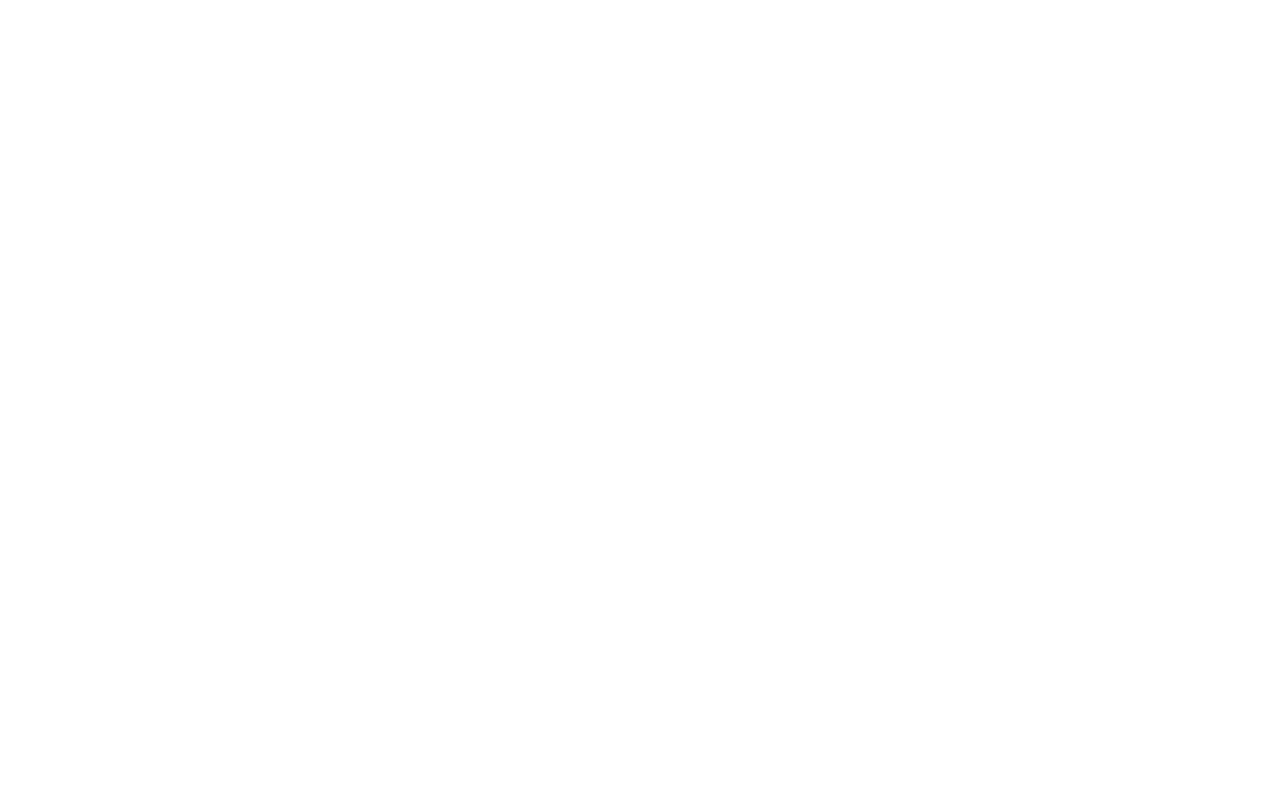
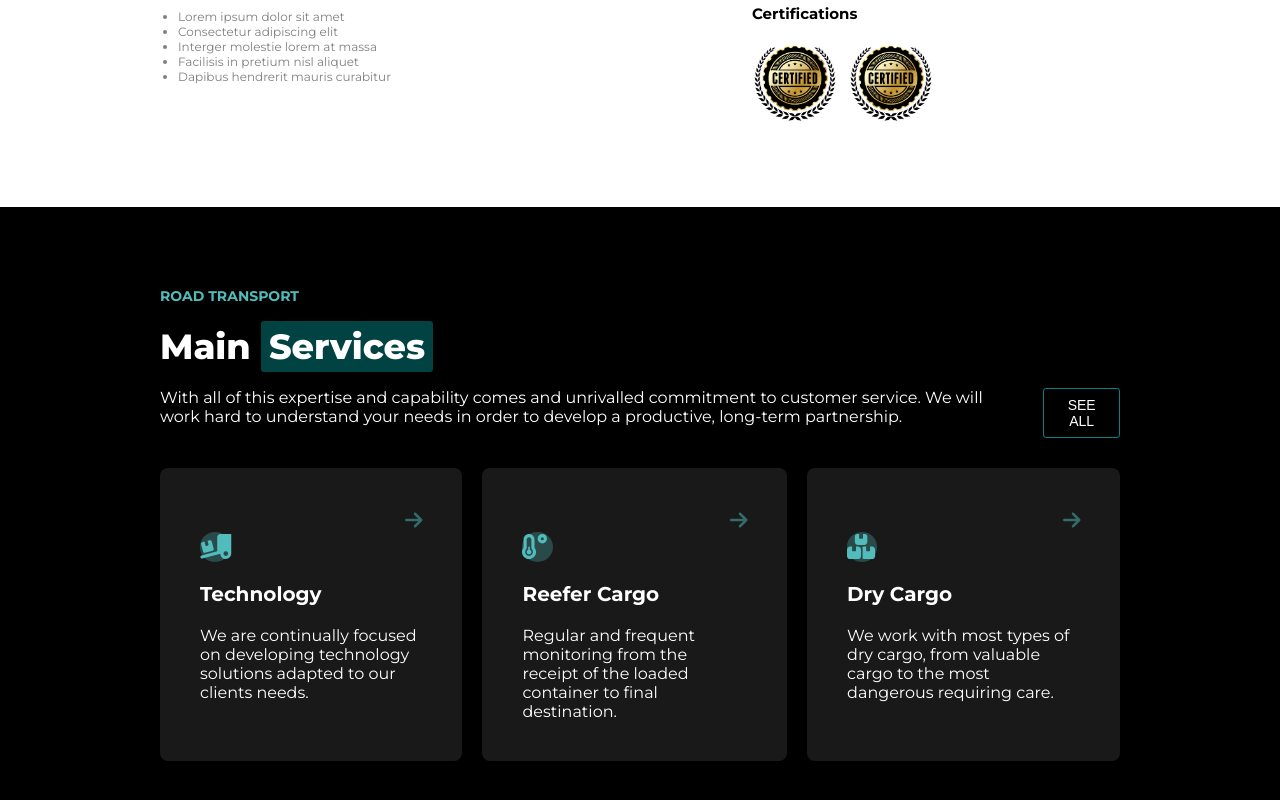
Before and after one commit to Ale-1407/proj-html-vuejs, a Vue app in the folder proj/: page / in a window 1280 px wide. Shown: the part 1182-1982 px from the top of the page. Before the commit the page ends 1189 px from the top, so only its background shows below. Built offline with nearby package versions, Linux system fonts and the light colour scheme.

Commit message:
sezione main services completata

```diff
--- a/proj/src/components/HeaderComp.vue
+++ b/proj/src/components/HeaderComp.vue
@@ -107,7 +107,7 @@
     background-position: top;
     padding-top: 20px;
     color: white;
-    height: 560px;
+    height: 95vh;
 }
 
 .menu{
@@ -182,7 +182,7 @@
     background-color: rgb(5, 130, 131);
     border: transparent;
     border-radius: 3px;
-    font-size: 12px;
+    font-size: 14px;
 }
 
 .typeTwo{
@@ -190,6 +190,7 @@
     background-color: transparent;
     border: 1px solid rgb(5, 130, 131);
     color: white;
-    font-size: 12px;
+    font-size: 14px;
+    border-radius: 3px;
 }
 </style>
--- a/proj/src/components/MainComp.vue
+++ b/proj/src/components/MainComp.vue
@@ -38,25 +38,31 @@
                         <img src="../assets/img/certificate.png" alt="img">
                       </div>
                     </div>
-
                 </div>
             </div>
         </section>
+        <MainServices />
     </main>
 </template>
 
 <script>
 
+import MainServices from './MainServices.vue';
+
+
 export default{
-    name: 'MainComp',
+    name: "MainComp",
     data() {
-        return{
+        return {
             trucks: [
-                { img: 'truck-1.png', info: 'Light', weight: 'Max Weight 1200 Kg', },
-                { img: 'truck-1.png', info: 'Medium', weight: 'Max Weight 6000 Kg', },
-                { img: 'truck-1.png', info: 'Heavy', weight: 'Max Weight 24000 Kg', }
+                { img: "truck-1.png", info: "Light", weight: "Max Weight 1200 Kg", },
+                { img: "truck-1.png", info: "Medium", weight: "Max Weight 6000 Kg", },
+                { img: "truck-1.png", info: "Heavy", weight: "Max Weight 24000 Kg", }
             ]
-        }
+        };
+    },
+    components: {
+        MainServices
     }
 }
 
@@ -86,7 +92,7 @@
 #blue-text{
     color: #52bbbb;
     font-weight: bold;
-    font-size: 12px;
+    font-size: 14px;
 }
 
 .bordo{
@@ -104,7 +110,7 @@
     font-weight: 800;
     font-size: 35px;
     background-color: rgba(3, 131, 132, 0.2);
-    padding: 4px;
+    padding: 4px 8px;
     border-radius: 3px;
 }
 
--- /dev/null
+++ b/proj/src/components/MainServices.vue
@@ -0,0 +1,136 @@
+<template>
+    <section>
+        <div class="services">
+            <span id="blue-text">ROAD TRANSPORT</span>
+            <div class="text-services">
+                <span>Main </span>
+                <span>Services</span>
+            </div>
+            <div class="text-button">
+                <div class="div-1">
+                   <span>With all of this expertise and capability comes and unrivalled commitment to customer service. We will work hard to understand your needs in order to develop a productive, long-term partnership. </span>
+                </div>
+               <div>
+                   <button class="typeTwo">SEE ALL</button>
+               </div>
+            </div>
+            <div class="cards">
+                <div class="card">
+                    <span class="arrow"><font-awesome-icon icon="fa-solid fa-arrow-right" /></span>
+                    <div class="icon icon1"><font-awesome-icon icon="fa-solid fa-truck-ramp-box" /></div>
+                    <span class="title">Technology</span>
+                    <span>We are continually focused on developing technology solutions adapted to our clients needs.</span>
+                </div>
+               <div class="card">
+                    <span class="arrow"><font-awesome-icon icon="fa-solid fa-arrow-right" /></span>
+                    <div class="icon icon2"><font-awesome-icon icon="fa-solid fa-temperature-low" /></div>
+                    <span class="title">Reefer Cargo</span>
+                    <span>Regular and frequent monitoring from the receipt of the loaded container to final destination.</span>
+               </div>
+               <div class="card">
+                    <span class="arrow"><font-awesome-icon icon="fa-solid fa-arrow-right" /></span>
+                    <div class="icon icon3"><font-awesome-icon icon="fa-solid fa-boxes-stacked" /></div>
+                    <span class="title">Dry Cargo</span>
+                    <span>We work with most types of dry cargo, from valuable cargo to the most dangerous requiring care.</span>
+               </div>
+            </div>
+        </div>
+    </section>
+</template>
+
+<script>
+
+export default{
+    name: 'MainServices'
+}
+
+</script>
+
+<style lang="scss" scoped>
+
+section{
+    background-color: black;
+    color: white;
+    padding: 2.5rem 0;
+}
+
+.services{
+    width: 75%;
+    margin: auto;
+    padding: 2.5rem 0;
+    display: flex;
+    flex-direction: column;
+}
+#blue-text{
+    color: #52bbbb;
+    font-size: 14px;
+    font-weight: bold;
+}
+
+.text-services{
+    font-weight: 800;
+    font-size: 35px;
+    padding: 20px 0;
+}
+
+.text-services :nth-child(2){
+    background-color: rgba(3, 131, 132, 0.5);
+    padding: 4px 8px;
+    border-radius: 3px;
+}
+
+.text-button{
+    display: flex;
+}
+.typeTwo{
+    padding: 8px 10px;
+    background-color: transparent;
+    border: 1px solid rgb(5, 130, 131);
+    color: white;
+    font-size: 14px;
+    border-radius: 3px;
+    margin-left: 30px;
+}
+
+.div-1{
+    width: 90%;
+}
+
+.cards{
+    display: flex;
+    flex-direction: row;
+    padding-top: 30px;
+    gap: 20px;
+}
+.card{
+    display: flex;
+    flex-direction: column;
+    padding: 2.5rem;
+    background-color: rgba(63, 63, 63, 0.4);
+    border-radius: 8px;
+}
+
+.title{
+    font-size: 20px;
+    font-weight: 700;
+    padding: 20px 0;
+}
+
+.arrow{
+    align-self: flex-end;
+    font-size: 20px;
+    color: rgba(82, 187, 187, 0.5);
+}
+
+.icon{
+    font-size: 25px;
+    color: #52bbbb;
+    width: 30.4px;
+    background-color: rgb(82, 187, 187, 0.3);
+    border-radius: 50%;
+    background-size: contain;
+    background-position: center;
+}
+
+
+</style>
--- a/proj/src/main.js
+++ b/proj/src/main.js
@@ -10,7 +10,7 @@
   import { FontAwesomeIcon } from '@fortawesome/vue-fontawesome'
 
   /* import specific icons */
-  import { faPhone, faClock, faEnvelope, faLocationDot } from '@fortawesome/free-solid-svg-icons'
+  import { faPhone, faClock, faEnvelope, faLocationDot, faTruckRampBox, faTemperatureLow, faBoxesStacked, faArrowRight } from '@fortawesome/free-solid-svg-icons'
 
   /*Import icone brands */
   import { faFacebookF, faTwitter, faLinkedinIn } from '@fortawesome/free-brands-svg-icons'
@@ -19,7 +19,7 @@
   import { faUser, faGem } from '@fortawesome/free-regular-svg-icons'
 
   /* add icons to the library */
-  library.add(faPhone, faClock, faEnvelope, faLocationDot, faFacebookF, faTwitter, faLinkedinIn, faUser, faGem)
+  library.add(faPhone, faClock, faEnvelope, faLocationDot, faFacebookF, faTwitter, faLinkedinIn, faUser, faGem, faTruckRampBox, faTemperatureLow, faBoxesStacked, faArrowRight)
 
   /* add font awesome icon component */
   Vue.component('font-awesome-icon', FontAwesomeIcon)
```
